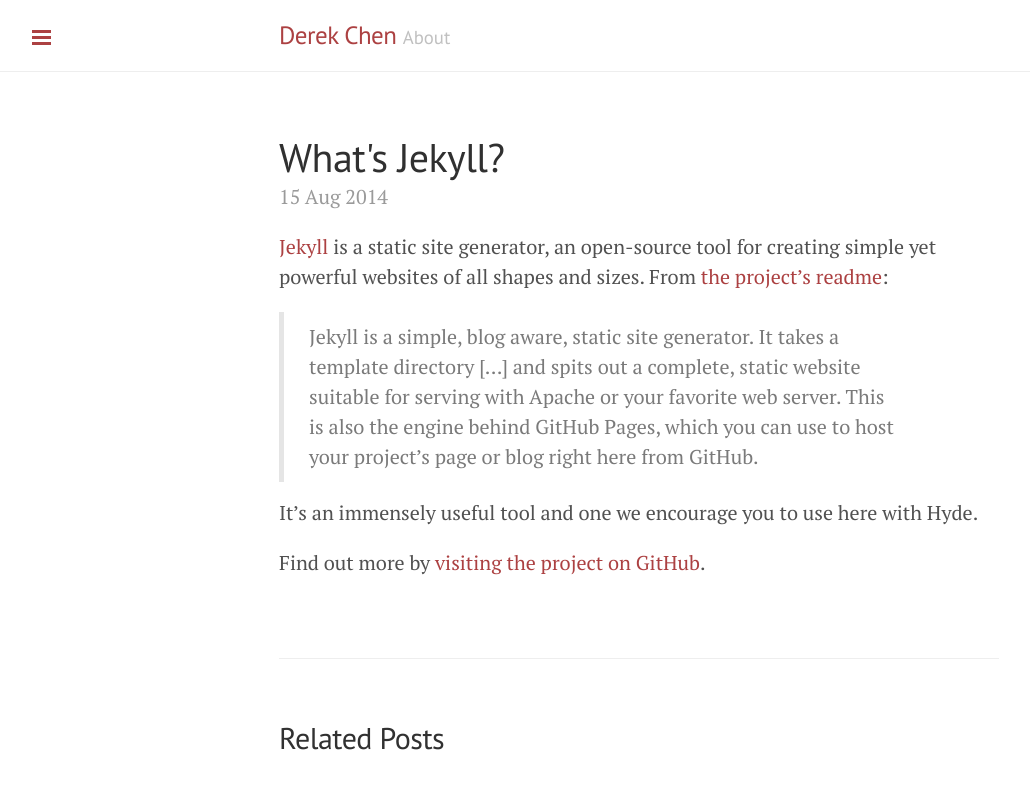
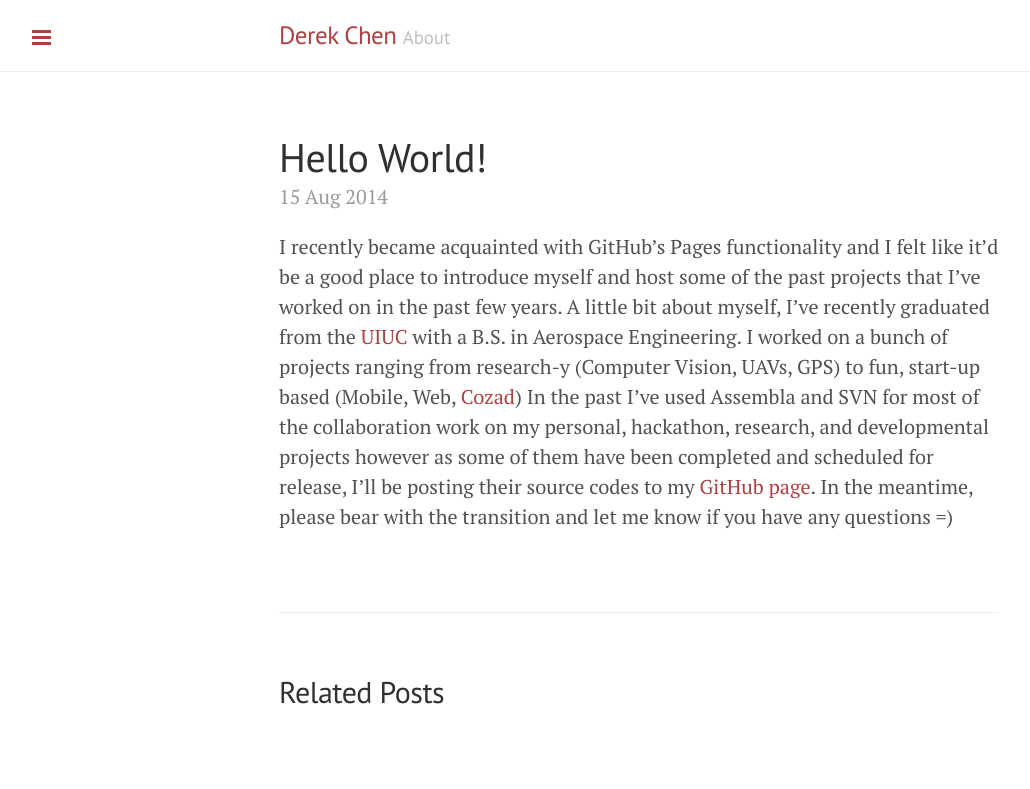
Before and after one commit to derektrc/derektrc.github.io, a Jekyll site: the page built from _posts/2014-08-15-Intro.md, in a window 1280 px wide. Shown: the top 789 px of the page, without its empty margins (1-1031 px from the left). Built offline with Jekyll 4.4.1, drawn with Linux system fonts in a browser that asks for light colours; Markdown is read by kramdown in place of the engine named in the settings.

Commit message:
Update 2014-08-15-Intro.md

```diff
--- a/_posts/2014-08-15-Intro.md
+++ b/_posts/2014-08-15-Intro.md
@@ -1,12 +1,6 @@
 ---
 layout: post
-title: What's Jekyll?
+title: Hello World!
 ---
 
-[Jekyll](http://jekyllrb.com) is a static site generator, an open-source tool for creating simple yet powerful websites of all shapes and sizes. From [the project's readme](https://github.com/mojombo/jekyll/blob/master/README.markdown):
-
-  > Jekyll is a simple, blog aware, static site generator. It takes a template directory [...] and spits out a complete, static website suitable for serving with Apache or your favorite web server. This is also the engine behind GitHub Pages, which you can use to host your project’s page or blog right here from GitHub.
-
-It's an immensely useful tool and one we encourage you to use here with Hyde.
-
-Find out more by [visiting the project on GitHub](https://github.com/mojombo/jekyll).
+I recently became acquainted with GitHub's Pages functionality and I felt like it'd be a good place to introduce myself and host some of the past projects that I've worked on in the past few years. A little bit about myself, I've recently graduated from the [UIUC](https://www.illinois.edu) with a B.S. in Aerospace Engineering. I worked on a bunch of projects ranging from research-y (Computer Vision, UAVs, GPS) to fun, start-up based (Mobile, Web, [Cozad](tec.illinois.edu/cozad)) In the past I've used Assembla and SVN for most of the collaboration work on my personal, hackathon, research, and developmental projects however as some of them have been completed and scheduled for release, I'll be posting their source codes to my [GitHub page](http://www.github.com/derektrc). In the meantime, please bear with the transition and let me know if you have any questions =)
```
